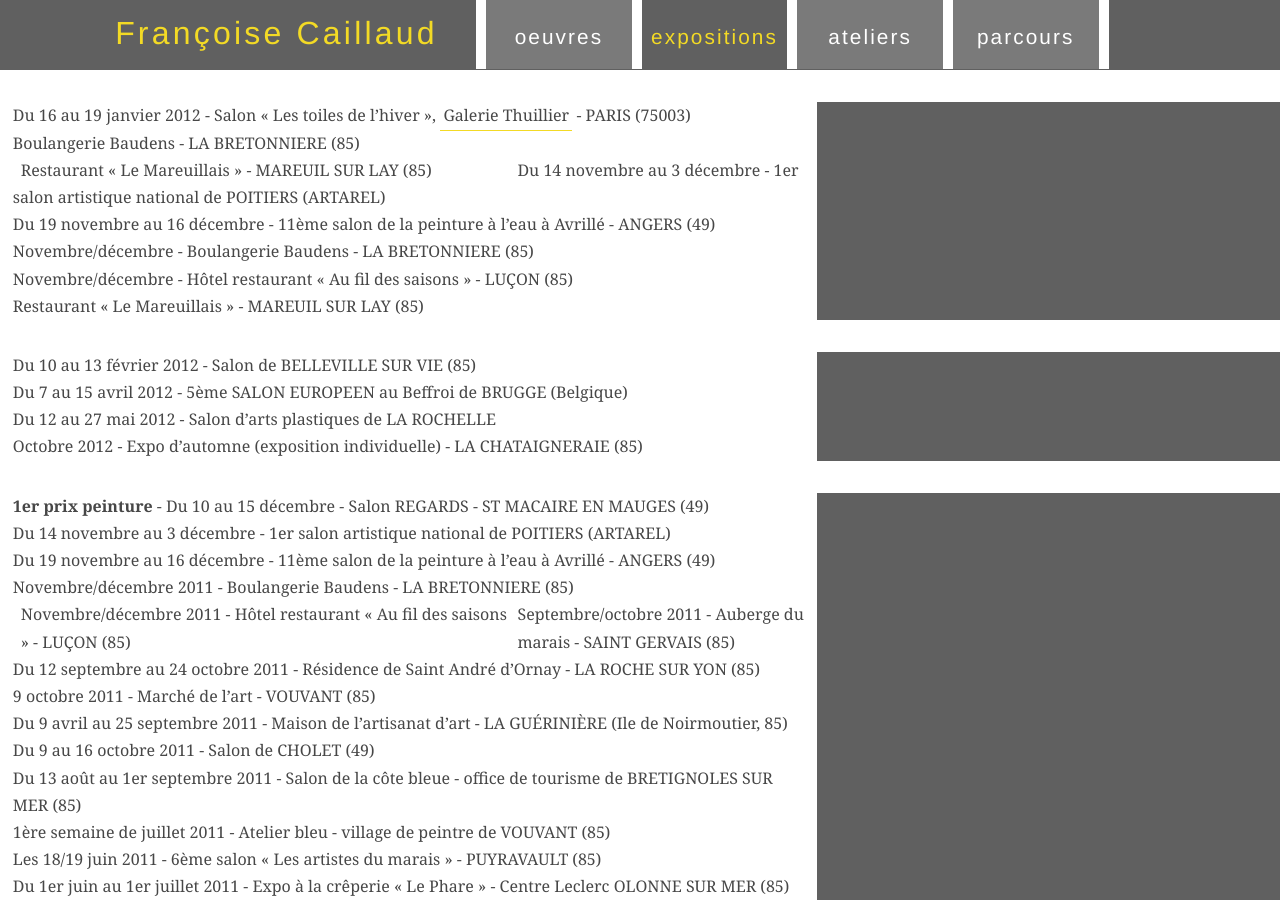
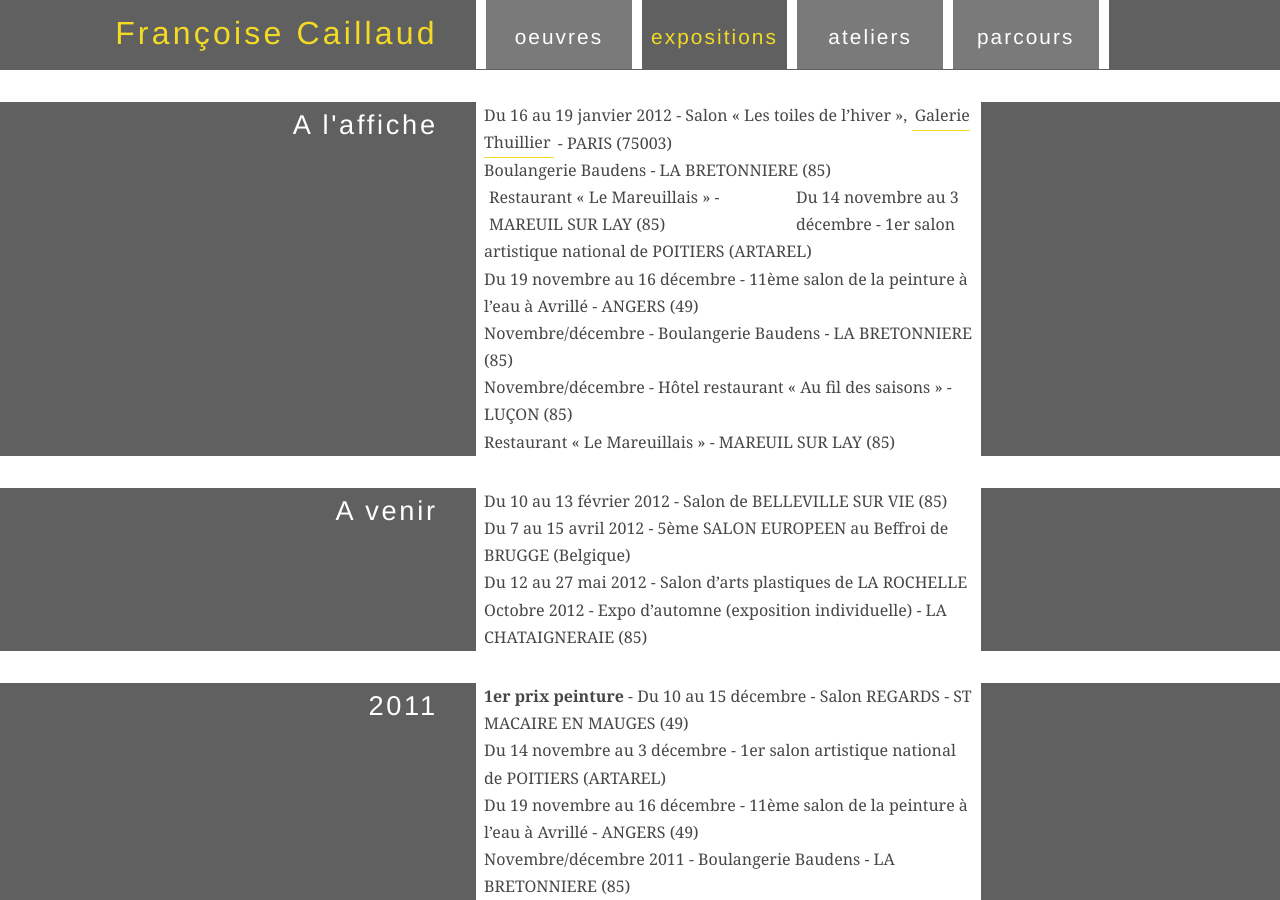
Before and after one commit to farnoux/fcaillaud.fr, a Jekyll site: the page built from expositions/index.html, in a window 1280 px wide and 900 px high. Built offline with Jekyll 4.4.1, drawn with Linux system fonts in a browser that asks for light colours.

Commit message:
Update expositions page layout.

```diff
--- a/expositions/index.html
+++ b/expositions/index.html
@@ -2,44 +2,53 @@
 layout: default
 title: expositions
 ---
-
 {% capture now %}
 {% include expositions/now.md %}
 {% endcapture %}
-
 {% capture soon %}
 {% include expositions/soon.md %}
 {% endcapture %}
-
 {% capture y_2011 %}
 {% include expositions/2011.md %}
 {% endcapture %}
-
 {% capture y_2010 %}
 {% include expositions/2010.md %}
 {% endcapture %}
-
 {% capture y_2009 %}
 {% include expositions/2009.md %}
 {% endcapture %}
 
-
 <section class="clearfix">
+  <h2 class="west">A l'affiche</h2>
+  <div class="east">
   {{ now | markdownify }}
+  </div>
 </section>
 
 <section class="clearfix">
+  <h2 class="west">A venir</h2>
+  <div class="east">
   {{ soon | markdownify }}
+  </div>
 </section>
 
 <section class="clearfix">
+  <h2 class="west">2011</h2>
+  <div class="east">
   {{ y_2011 | markdownify }}
+  </div>
 </section>
 
 <section class="clearfix">
+  <h2 class="west">2010</h2>
+  <div class="east">
   {{ y_2010 | markdownify }}
+  </div>
 </section>
 
 <section class="clearfix">
+  <h2 class="west">2009</h2>
+  <div class="east">
   {{ y_2009 | markdownify }}
+  </div>
 </section>
```
